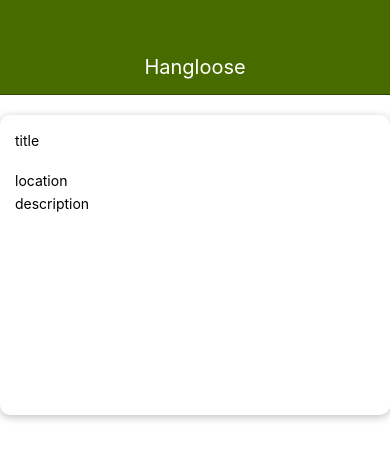
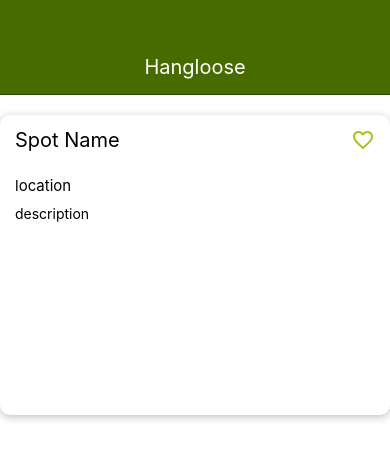
Before and after one commit to TylerFarhner/Capstone, a React Native app: screen / in a window 390 px wide. Shown: the top 460 px of the page. Built offline with nearby package versions, Linux system fonts and the light colour scheme.

Commit message:
styles card, adds icon

```diff
--- a/src/components/Card.js
+++ b/src/components/Card.js
@@ -1,17 +1,23 @@
 import React from 'react'
 import { View, Text, StyleSheet } from 'react-native'
+import { MaterialIcons } from '@expo/vector-icons'
 
 export default function Card() {
     return (
         <View style={ styles.card }>
             <View style={ styles.titleWrapper }>
-                <Text>title</Text>
+                <Text style={ styles.title }>Spot Name</Text>
+                <MaterialIcons
+                    name="favorite-border"
+                    color="#A2c523"
+                    size={24}
+                />
             </View>
             <View style={ styles.locationWrapper }>
-                <Text>location</Text>
+                <Text style={ styles.location }>location</Text>
             </View>
             <View style={ styles.descriptionWrapper }>
-                <Text>description</Text>
+                <Text style={ styles.description }>description</Text>
             </View>
         </View>
     )
@@ -51,6 +57,19 @@ const styles = StyleSheet.create({
 
     descriptionWrapper: {
         paddingHorizontal: 15
+    },
+
+    title: {
+        fontSize: 20
+    },
+
+    location: {
+        fontSize: 15,
+        marginTop: 10
+    },
+
+    description: {
+        marginTop: 10
     }
 
 })
```
